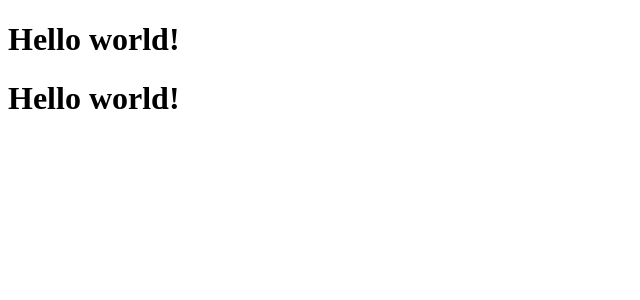
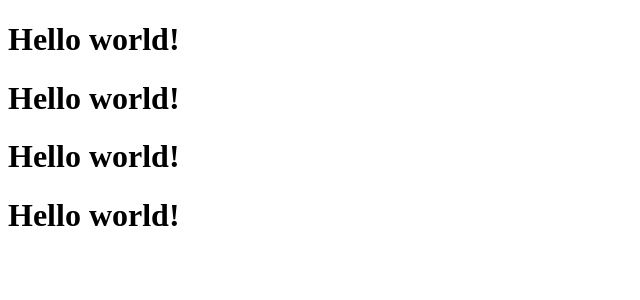
Before and after one commit to Nitroxt5/front, an Angular app: page / in a window 1280 px wide. Shown: the top 300 px of the page, without its empty margins (0-640 px from the left). Built offline with nearby package versions, Linux system fonts and the light colour scheme.

Commit message:
Update app.component.html

```diff
--- a/src/app/app.component.html
+++ b/src/app/app.component.html
@@ -1,2 +1,4 @@
 <msg></msg>
 <msg></msg>
+<msg></msg>
+<msg></msg>
```
